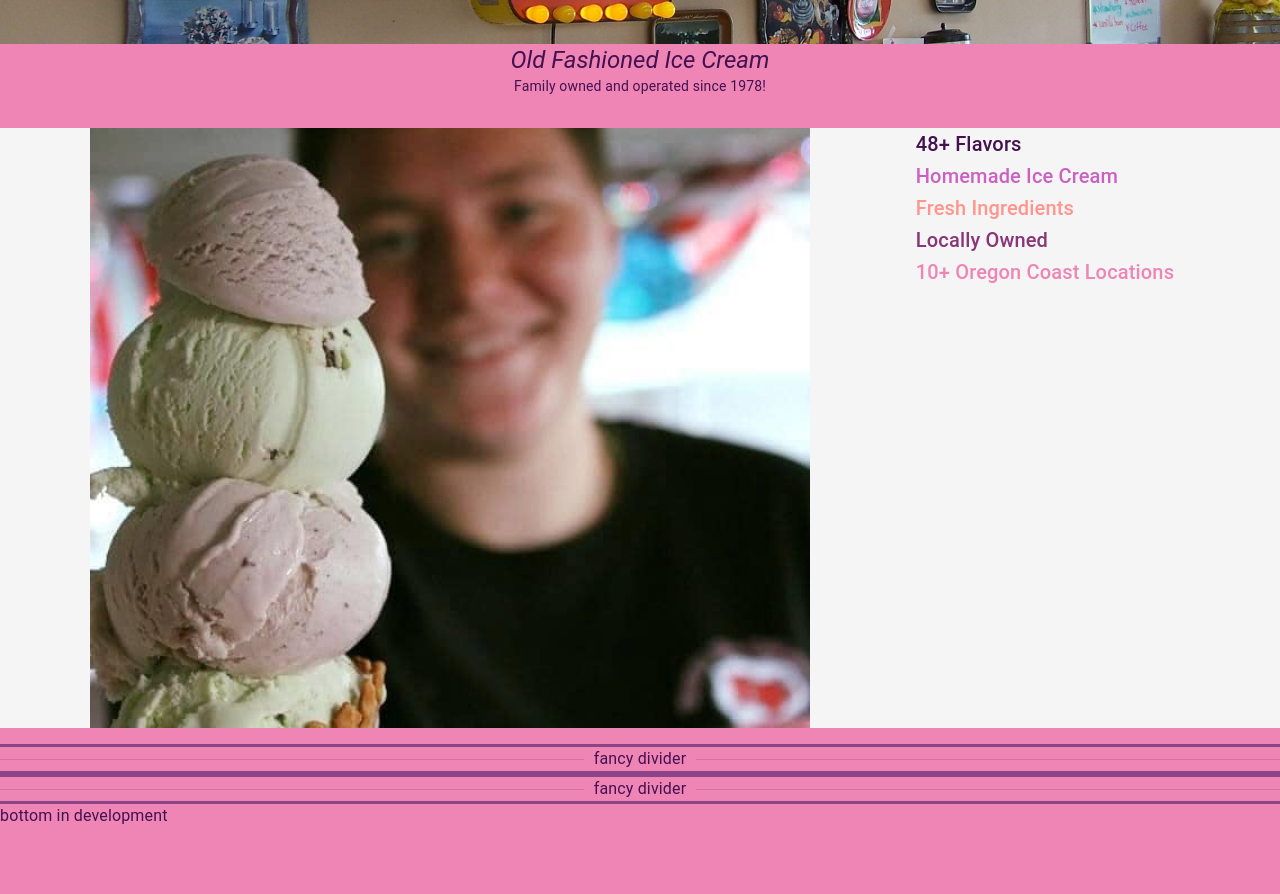
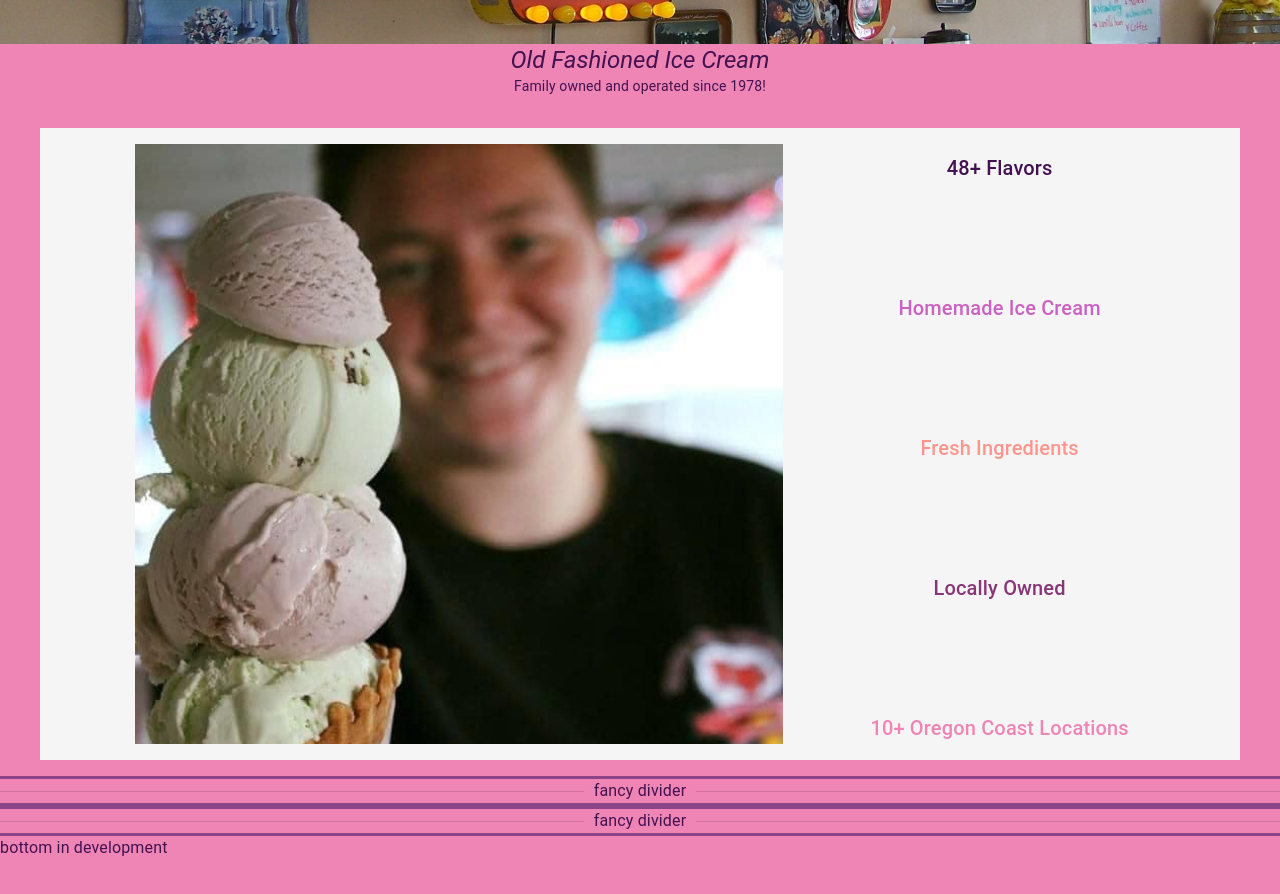
Before and after one commit to jrapich/icecream, a React (Vite) app in the folder client/: page / in a window 1280 px wide. Shown: the part 420-1314 px from the top of the page. Built offline with nearby package versions, Linux system fonts and the light colour scheme.

Commit message:
adjusted top content spacing and repsonsiveness

```diff
--- a/client/src/components/home/HomeTopContent.jsx
+++ b/client/src/components/home/HomeTopContent.jsx
@@ -3,8 +3,6 @@ import theme from "../../theme";
 
 export default function HomeTopContent() {
   return (
-    <>
-
     <Box
       component={"section"}
       sx={{
@@ -12,14 +10,14 @@ export default function HomeTopContent() {
       }}
     >
       <Container
-          component={"div"}
-          disableGutters
-          maxWidth={"disabled"}
+        maxWidth={"lg"}
         sx={{
           display: "flex",
           justifyContent: "space-evenly",
+          alignItems: "center",
           backgroundColor: "whitesmoke",
-            flexWrap: "wrap",
+          //flexWrap: "wrap",
+          paddingY: 2,
         }}
       >
         <Box
@@ -32,8 +30,16 @@ export default function HomeTopContent() {
             width: "56.25%",
           }}
         ></Box>
-          <Box>
-            <Typography variant="h6" sx={{ px: 2 }}>
+        <Box
+          sx={{
+            height: 600,
+            display: "flex",
+            flexDirection: "column",
+            alignItems: "center",
+            justifyContent: "space-between",
+          }}
+        >
+          <Typography variant="h6" sx={{ px: 2, pt: 1 }}>
             48+ Flavors
           </Typography>
           <Typography
@@ -63,6 +69,5 @@ export default function HomeTopContent() {
         </Box>
       </Container>
     </Box>
-    </>
   );
 }
--- a/client/src/components/home/HomeTopLogo.jsx
+++ b/client/src/components/home/HomeTopLogo.jsx
@@ -1,8 +1,8 @@
-import { Box, Typography } from "@mui/material";
+import { Box, Typography, Container } from "@mui/material";
 
 export default function HomeTopLogo() {
   return (
-    <>
+    <Container component={"section"} maxWidth={false} disableGutters>
       <Box
         sx={{
           backgroundImage: "url(/assets/shop.jpg)",
@@ -19,6 +19,6 @@ export default function HomeTopLogo() {
       <Typography variant="body2" align="center" paragraph>
         Family owned and operated since 1978!
       </Typography>
-    </>
+    </Container>
   );
 }
```
Lines whose indentation alone changed are shown as unchanged.
